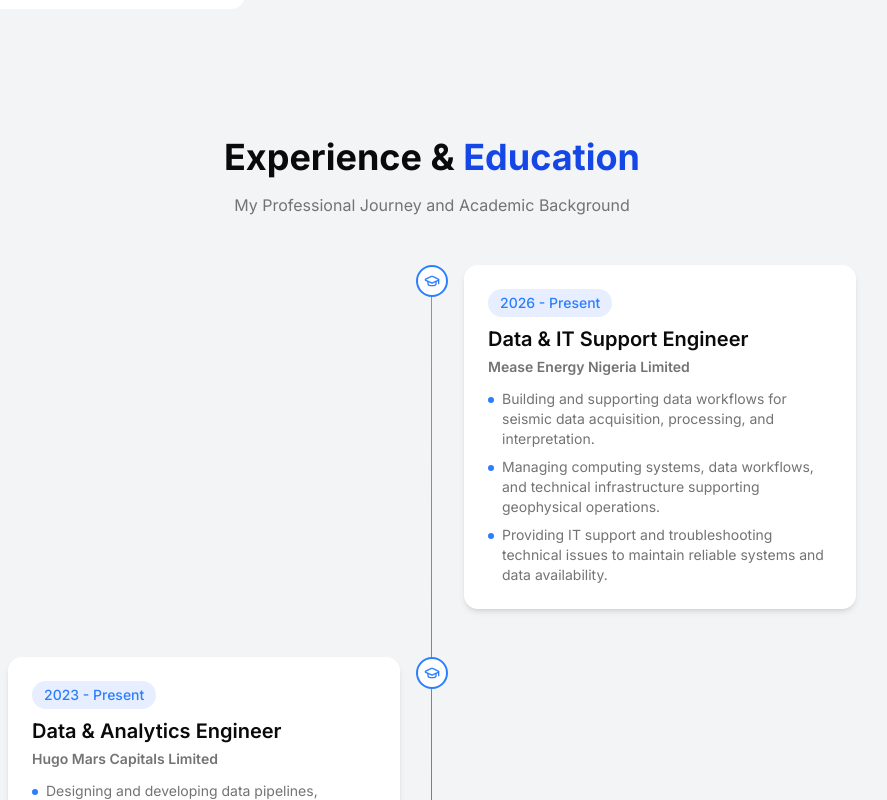
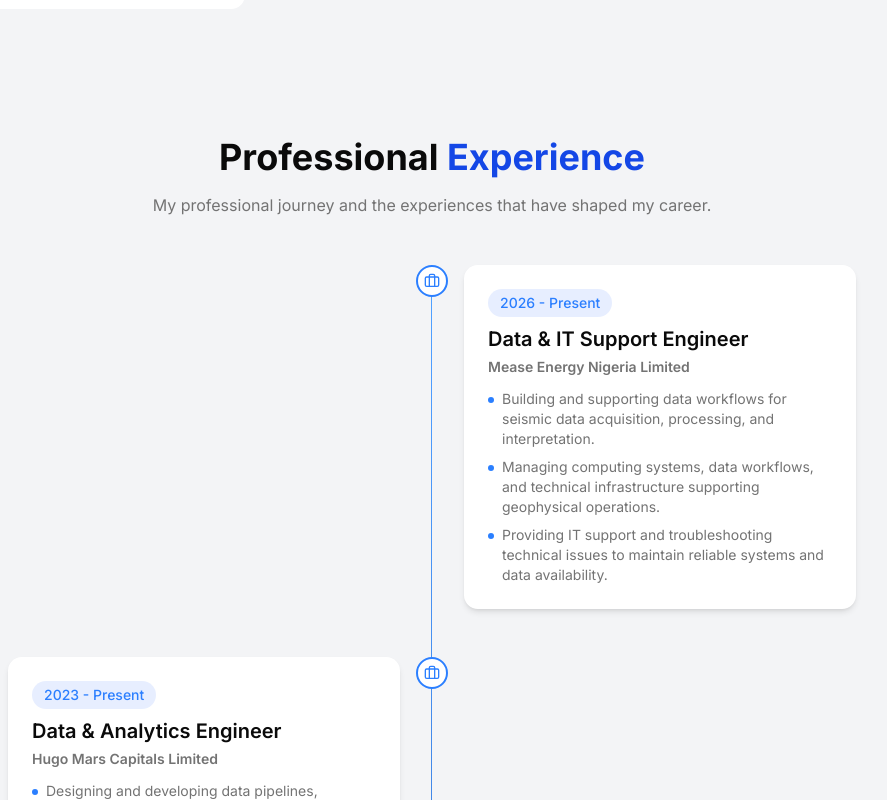
Before and after one commit to MarsIfeanyi/Mars-Ifeanyi-Portfolio, a Next.js app: page / in a window 1280 px wide. Shown: the part 4040-4840 px from the top of the page, without its empty margins (208-1095 px from the left). Built offline with nearby package versions, Linux system fonts and the light colour scheme.

Commit message:
Update and remove logic for education and render work experience separately

```diff
--- a/components/Home/Experience/Experience.tsx
+++ b/components/Home/Experience/Experience.tsx
@@ -1,58 +1,52 @@
 import SectionHeading from "@/components/Helper/SectionHeading";
 import { experiences } from "@/data";
-import { Briefcase, GraduationCap } from "lucide-react";
+import { Briefcase } from "lucide-react";
 import React from "react";
 
 const Experience = () => {
   return (
-    <div id="experience" className="py-16 bg-gray-100 dark:bg-gray-950">
+    <section id="experience" className="bg-gray-100 py-16 dark:bg-gray-950">
       <SectionHeading
-        title_1="Experience & "
-        title_2="Education"
-        description="My Professional Journey and Academic Background"
+        title_1="Professional "
+        title_2="Experience"
+        description="My professional journey and the experiences that have shaped my career."
       />
 
-      <div className="relative px-6 max-w-4xl mx-auto">
+      <div className="relative mx-auto max-w-4xl px-6">
         {/* Timeline line */}
-        <div className="absolute left-4 md:left-1/2 top-0 bottom-0 w-px bg-linear-to-b from-blue-400 to-blue-900 md:-translate-x-px"></div>
+        <div className="absolute bottom-0 left-4 top-0 w-px bg-gradient-to-b from-blue-400 to-blue-900 md:left-1/2 md:-translate-x-px" />
 
-        {experiences.map((item, index) => {
-          return (
+        {experiences.map((item, index) => (
           <div
+            key={index}
             data-aos="zoom-in"
-              data-aos-delay={`${index * 100}`}
+            data-aos-delay={index * 100}
             data-aos-anchor-placement="top-center"
-              key={index}
-              className={`relative flex flex-col md:flex-row gap-8 mb-12 ${
+            className={`relative mb-12 flex flex-col gap-8 md:flex-row ${
               index % 2 === 0 ? "md:flex-row-reverse" : ""
             }`}
           >
-              {/* Time node */}
-              <div className="absolute left-4 md:left-1/2 w-8 h-8 -translate-x-1/2 rounded-full bg-white border-2 border-blue-500 flex items-center justify-center z-10">
-                {item.type === "work" ? (
-                  <Briefcase className="w-4 h-4 text-blue-500" />
-                ) : (
-                  <GraduationCap className="w-4 h-4 text-blue-500" />
-                )}
+            {/* Timeline node */}
+            <div className="absolute left-4 z-10 flex h-8 w-8 -translate-x-1/2 items-center justify-center rounded-full border-2 border-blue-500 bg-white dark:bg-gray-900 md:left-1/2">
+              <Briefcase className="h-4 w-4 text-blue-500" />
             </div>
 
             {/* Content */}
             <div className="ml-16 md:ml-0 md:w-[calc(50%-2rem)]">
-                <div className="bg-white dark:bg-gray-900 shadow-md rounded-xl p-6 hover:scale-105 transition-all duration-300">
-                  <div className="flex items-center gap-2 text-sm text-blue-500 mb-2">
-                    <span className="px-3 py-1 rounded-full bg-blue-600/10 font-medium">
+              <div className="rounded-xl bg-white p-6 shadow-md transition-all duration-300 hover:scale-105 dark:bg-gray-900">
+                <div className="mb-2 flex items-center gap-2 text-sm text-blue-500">
+                  <span className="rounded-full bg-blue-600/10 px-3 py-1 font-medium">
                     {item.period}
                   </span>
                 </div>
 
-                  <h3 className="text-xl font-semibold mb-1">{item.title}</h3>
+                <h3 className="mb-1 text-xl font-semibold">{item.title}</h3>
 
-                  <p className="text-muted-foreground text-sm mb-3 font-semibold">
+                <p className="mb-3 text-sm font-semibold text-muted-foreground">
                   {item.company}
                 </p>
 
-                  {/* Description */}
-                  <ul className="space-y-2 text-muted-foreground text-sm">
+                <ul className="space-y-2 text-sm text-muted-foreground">
                   {item.description.map((description, descriptionIndex) => (
                     <li
                       key={descriptionIndex}
@@ -67,12 +61,11 @@ const Experience = () => {
             </div>
 
             {/* Spacer */}
-              <div className="hidden md:block md:w-[calc(50%-2rem)]"></div>
+            <div className="hidden md:block md:w-[calc(50%-2rem)]" />
           </div>
-          );
-        })}
+        ))}
       </div>
-    </div>
+    </section>
   );
 };
 
```
Lines whose indentation alone changed are shown as unchanged.
